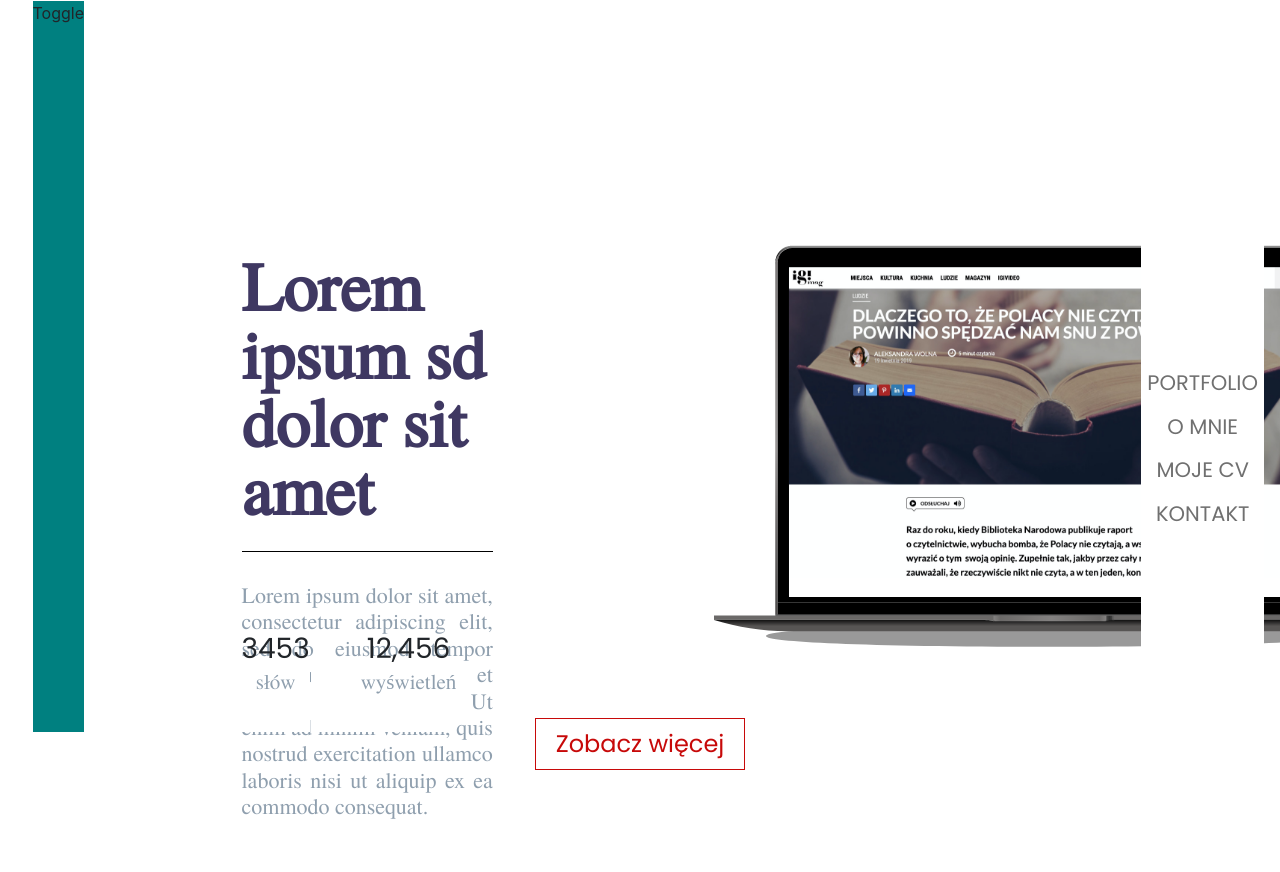
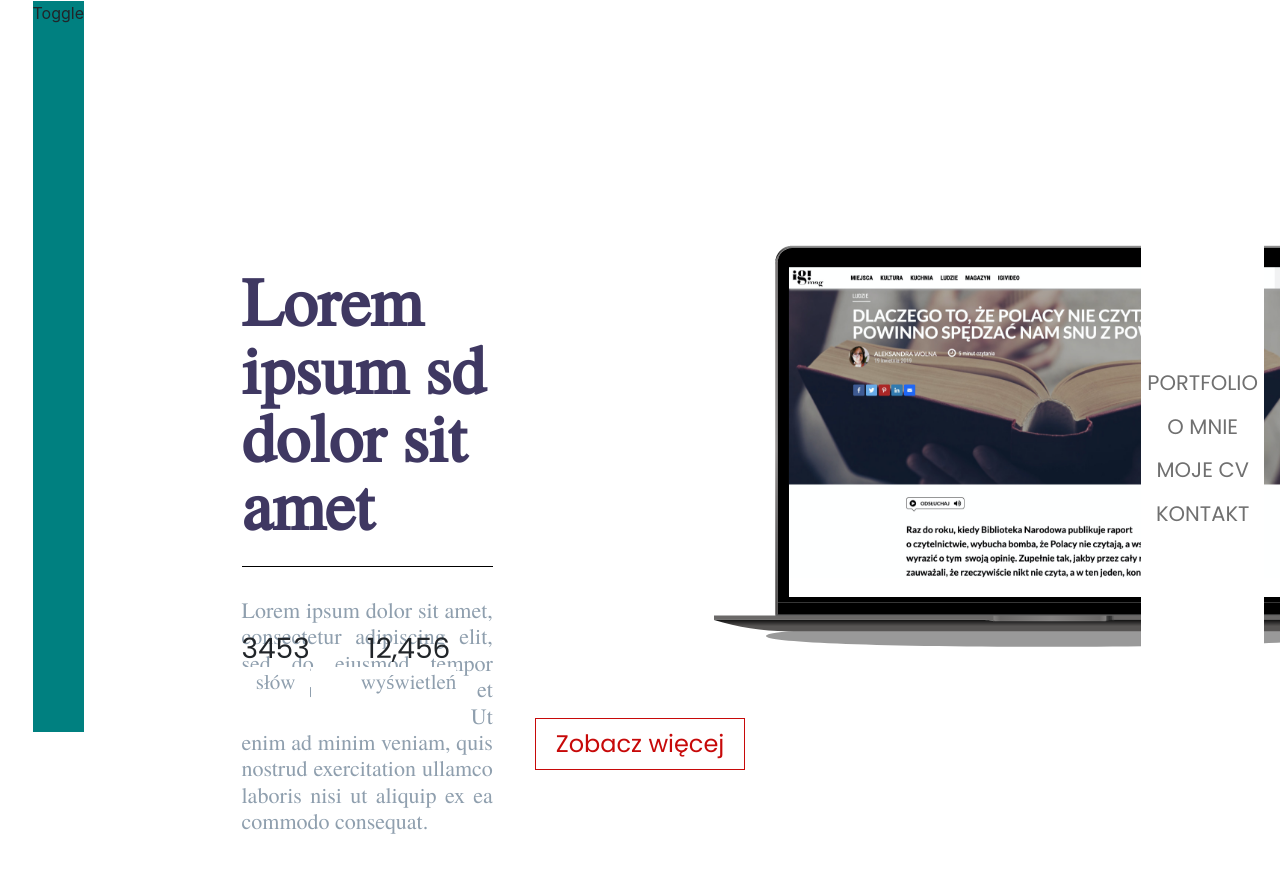
Before and after one commit to elderbary/portfolio-react-aleksandra, a React (Create React App) app: page / in a window 1280 px wide. Shown: the top 872 px of the page. Built offline with nearby package versions, Linux system fonts and the light colour scheme.

Commit message:
drobne stylistyczne poprawki

```diff
--- a/src/layouts/App.js
+++ b/src/layouts/App.js
@@ -41,7 +41,6 @@ class App extends Component {
             </div>
           </div>
         </div>
-
       </Router >
     );
   }
--- a/src/styles/picture.css
+++ b/src/styles/picture.css
@@ -1,3 +1,3 @@
 .picture img {
-    padding-left:  0px;
+    margin: 0 auto;
 }
--- a/src/styles/text.css
+++ b/src/styles/text.css
@@ -1,5 +1,5 @@
 .title {
-    padding-top: 250px;
+    padding-top: 265px;
     margin-bottom: 150px;
     margin-left: 140px;
     padding-bottom: 20px;
```
